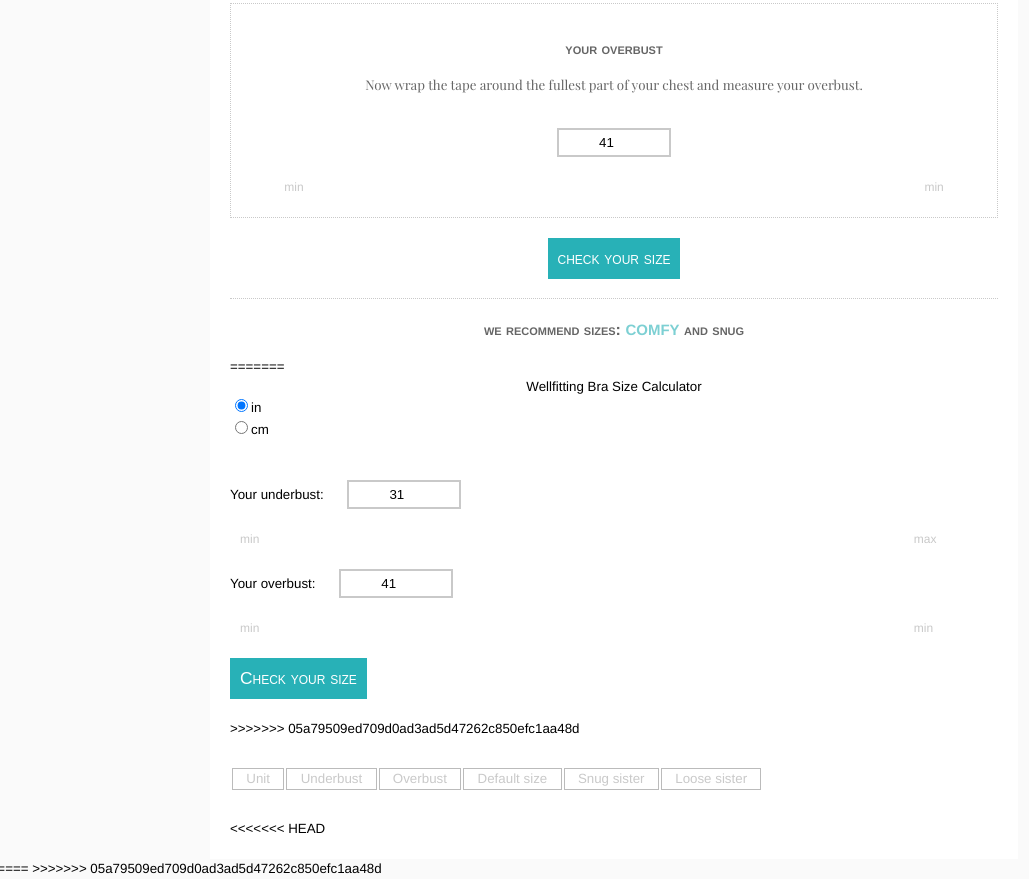
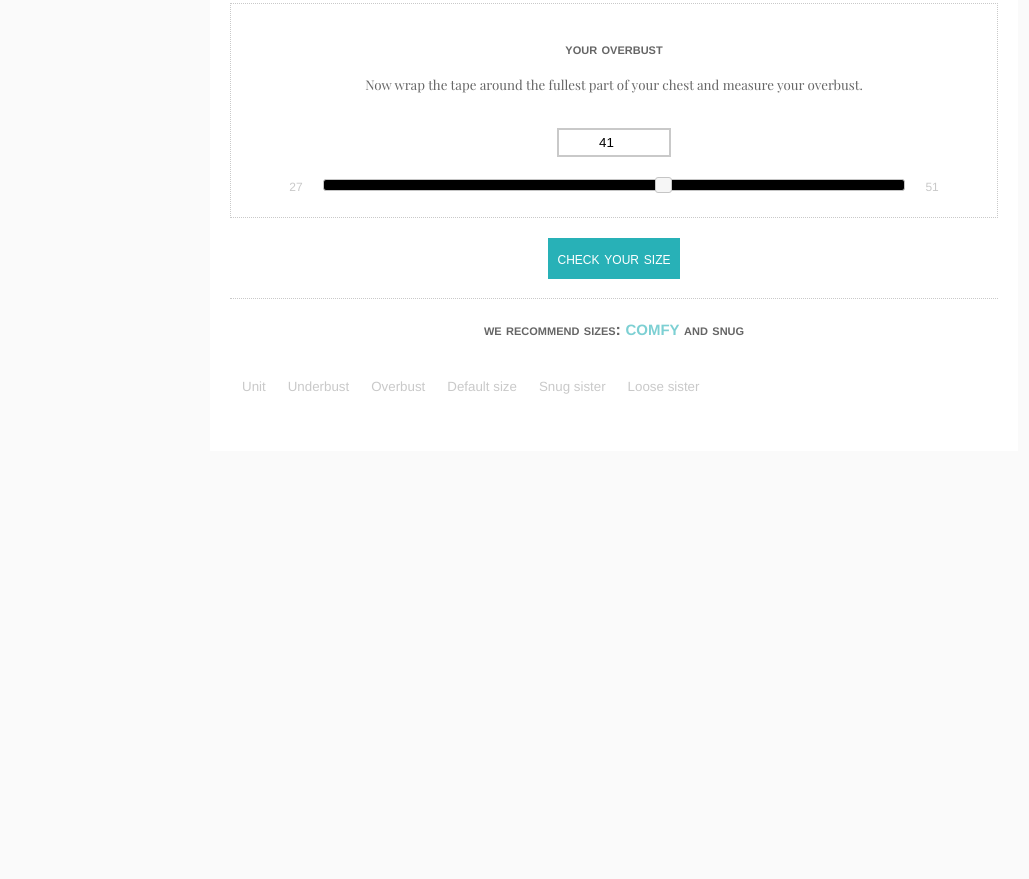
Before and after one commit to julencja/julencja.github.io, a plain HTML site: page index.html in a window 1280 px wide. Shown: the part 511-1390 px from the top of the page, without its empty margins (26-1055 px from the left). After the commit the page ends 962 px from the top, so only its background shows below. Drawn offline with nearby package versions, Linux system fonts and the light colour scheme; a web font is replaced by a local one.

Commit message:
fixed conflicts between amelia and julia

```diff
--- a/index.html
+++ b/index.html
@@ -302,18 +302,12 @@
 		if (whatUnit() === "in") {switchUI("cm","in")};
 	});
 
-<<<<<<< HEAD
+
 	//check unit checkbox when clicked on label
 	//make size output in text format
-=======
-
-
->>>>>>> 05a79509ed709d0ad3ad5d47262c850efc1aa48d
-
 	});
 
 	</script>
-<<<<<<< HEAD
 	<link type="text/css" rel="stylesheet" href="style.css">
   	<link href='http://fonts.googleapis.com/css?family=Lato:300, 400,700|Playfair+Display:400,900,400italic,900italic' rel='stylesheet' type='text/css'>
 </head>
@@ -349,27 +343,6 @@
 	<div id="result">
 		<h2>we recommend sizes: <span id="comfy" class="sizeSugestion">comfy</span> and <span id="snug" class="sizeSugestion">snug</span><h2>
 	</div>
-=======
-	<style type="text/css">
-	table td{
-		border: solid 1px #bbb;
-		padding: 0 1em;
-	}
-	</style>
-</head>
-<body>
-	<header>Wellfitting Bra Size Calculator</header>
-	<input type="radio" name="units" value="in" checked>in<br>
-	<input type="radio" name="units" value="cm" id="metric">cm<br>
-	<br>
-	Your underbust:	<input type="number" step="1" value="31" id="underbust"/><br>
-	<span id="underbustSliderMin">min</span><div id="underbustSlider" class="slider"></div><span id="underbustSliderMax">max</span><br>
-	Your overbust: <input type="number" step="1" value="41" id="overbust" /><br>
-	<span id="overbustSliderMin">min</span><div id="overbustSlider" class="slider"></div><span id="overbustSliderMax">min</span>
-	<br>
-	<button id="calculateSize">Check your size</button>
-	<br>
->>>>>>> 05a79509ed709d0ad3ad5d47262c850efc1aa48d
 	<table id="testResults">
 		<thead>
 			<td>Unit</td>
@@ -382,9 +355,6 @@
 		<tbody>
 		</tbody>
 	</table>
-<<<<<<< HEAD
 </div>
-=======
->>>>>>> 05a79509ed709d0ad3ad5d47262c850efc1aa48d
 </body>
 </html>
```
